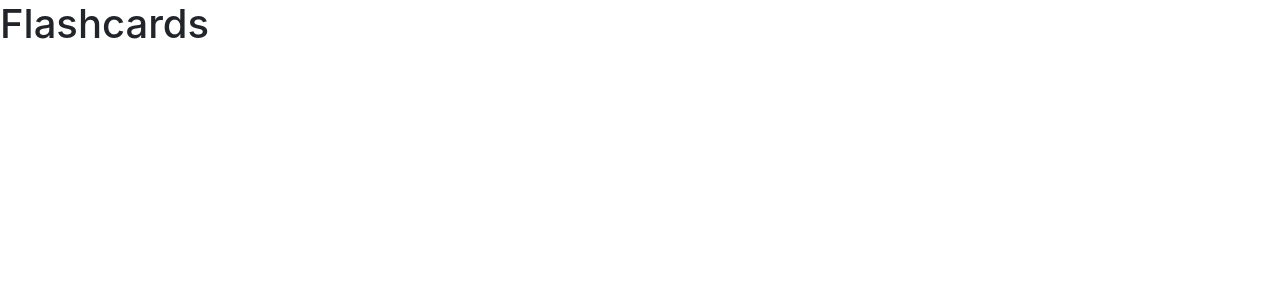
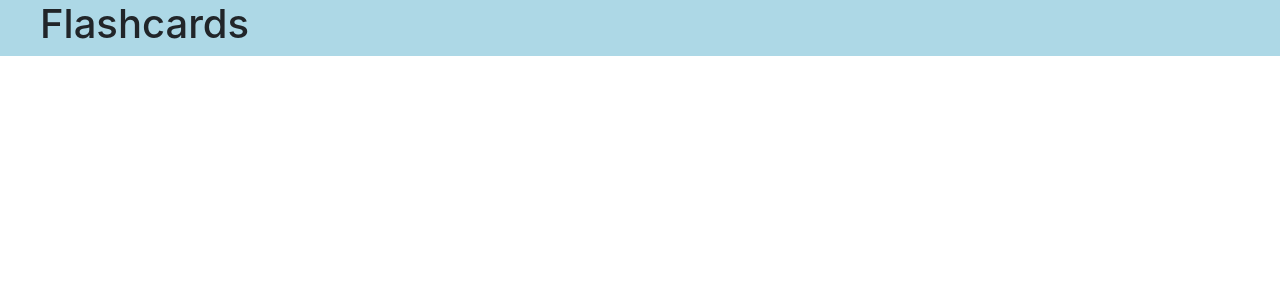
Before and after one commit to chasereske/main-flashcard-app, a React (Create React App) app: page / in a window 1280 px wide. Shown: the top 300 px of the page. Built offline with nearby package versions, Linux system fonts and the light colour scheme.

Commit message:
Imported the titlebar css file into the titlebar.js file.

```diff
--- a/src/components/TitleBar/titleBar.js
+++ b/src/components/TitleBar/titleBar.js
@@ -1,10 +1,11 @@
 import React from 'react';
+import './titleBar.css';
 
 function TitleBar(props) {
     return (
         <div className="row row-spacer">
             <div className="col-md-12" style={{padding: 0}}>
-                <div>
+                <div className = "titlebar-nav">
                     <h1>Flashcards</h1>
                 </div>
             </div>
```
